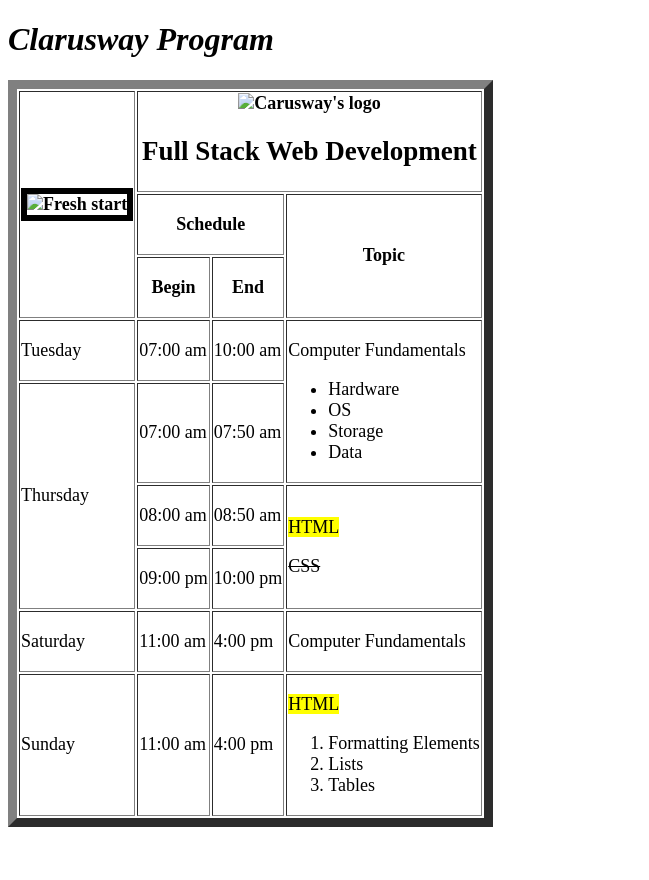
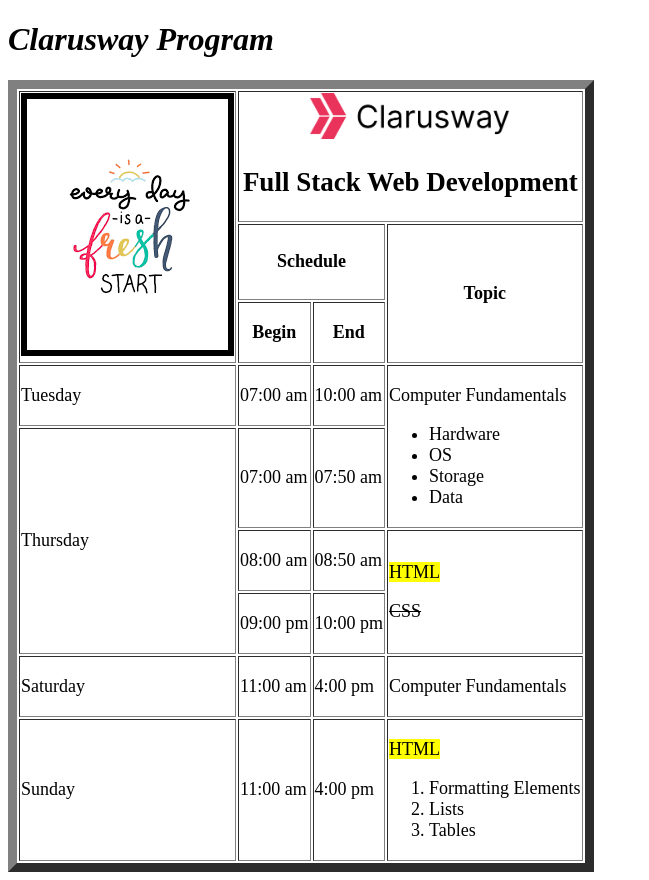
Before and after one commit to sheifg/schedule-table, a plain HTML site: page index.html in a window 1280 px wide. Shown: the whole page, without its empty margins (0-649 px from the left). Before the commit the page ends 835 px from the top, so only its background shows below. Drawn offline with Linux system fonts and the light colour scheme; the site is published under a folder, as on GitHub Pages, so addresses that start at the root find nothing.

Commit message:
Update index.html

```diff
--- a/index.html
+++ b/index.html
@@ -11,9 +11,9 @@
         <!-- First row: images included -->
         <tr>
             <!-- 3 rows merged -->
-            <th rowspan="3"><img src="/images/image.png" border="6px" alt="Fresh start"></th>
+            <th rowspan="3"><img src="./images/image.png" border="6px" alt="Fresh start"></th>
             <!-- 3 columns merged -->
-            <th colspan="3" align="center"><img src="/images/logo.png" alt="Carusway's logo" width="200px">
+            <th colspan="3" align="center"><img src="./images/logo.png" alt="Clarusway's logo" width="200px">
                 <h2>Full Stack Web Development</h2></th>
         </tr>
         <!-- Second row -->
```
